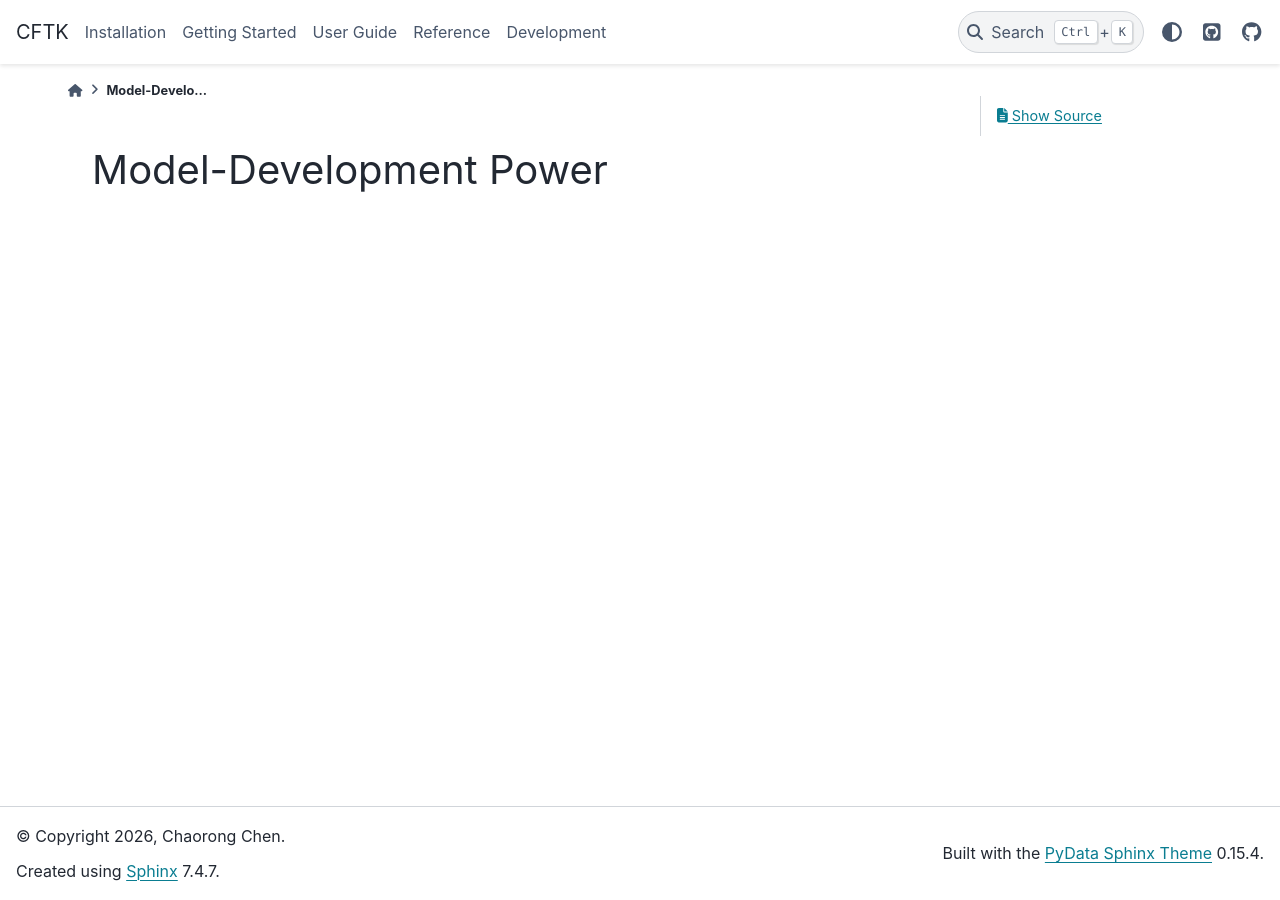
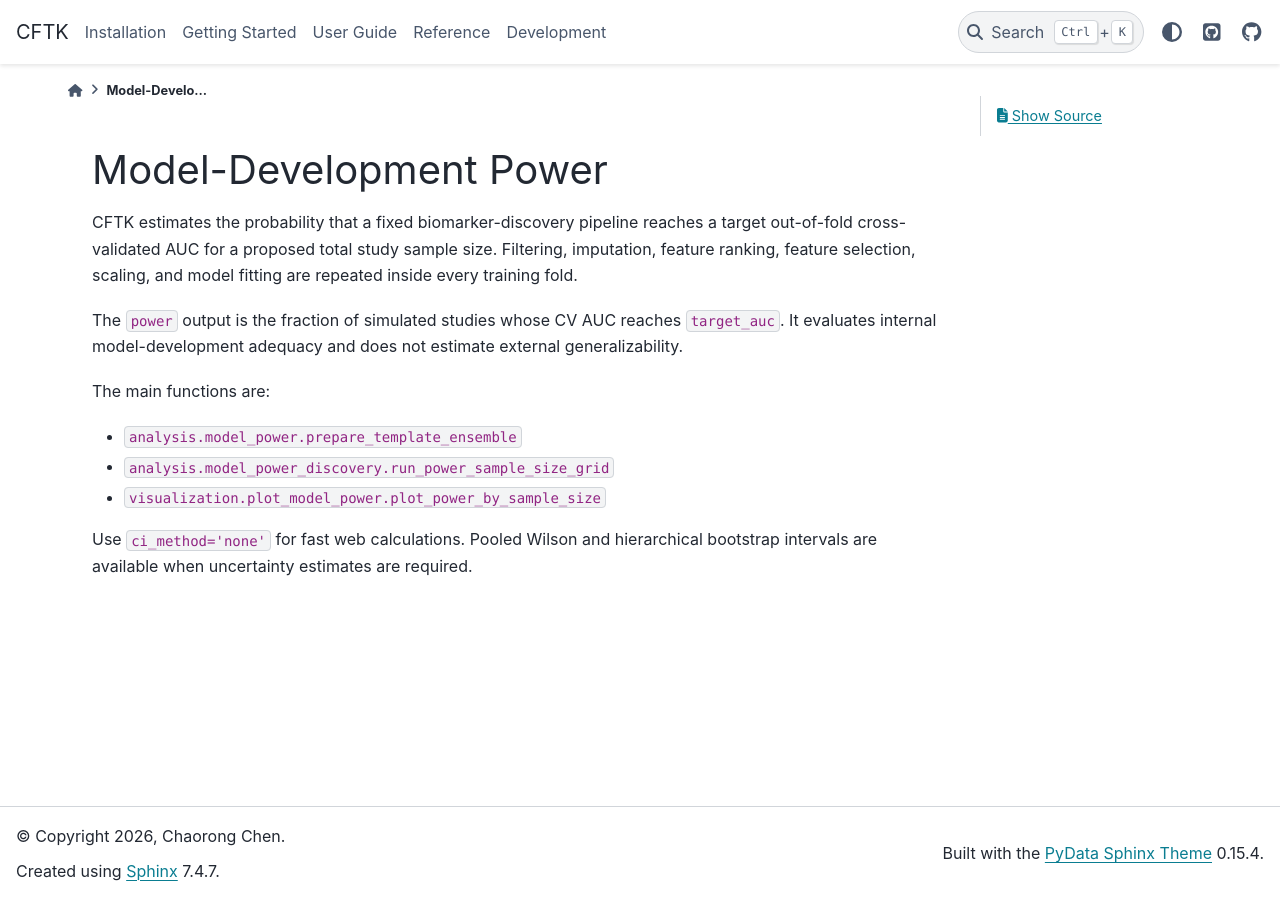
Before and after one commit to EwanXiong/CFTK, a Sphinx documentation site: the page built from docs/user_guide/model_power.rst, in a window 1280 px wide. Built offline with Sphinx 7.4.7 and the PyData theme 0.15.4, drawn with Linux system fonts in a browser that asks for light colours.

Commit message:
Document CV discovery power

```diff
--- a/docs/user_guide/model_power.rst
+++ b/docs/user_guide/model_power.rst
@@ -1,2 +1,21 @@
 Model-Development Power
 =======================
+
+CFTK estimates the probability that a fixed biomarker-discovery pipeline
+reaches a target out-of-fold cross-validated AUC for a proposed total study
+sample size. Filtering, imputation, feature ranking, feature selection,
+scaling, and model fitting are repeated inside every training fold.
+
+The ``power`` output is the fraction of simulated studies whose CV AUC reaches
+``target_auc``. It evaluates internal model-development adequacy and does not
+estimate external generalizability.
+
+The main functions are:
+
+- ``analysis.model_power.prepare_template_ensemble``
+- ``analysis.model_power_discovery.run_power_sample_size_grid``
+- ``visualization.plot_model_power.plot_power_by_sample_size``
+
+Use ``ci_method='none'`` for fast web calculations. Pooled Wilson and
+hierarchical bootstrap intervals are available when uncertainty estimates are
+required.
```
